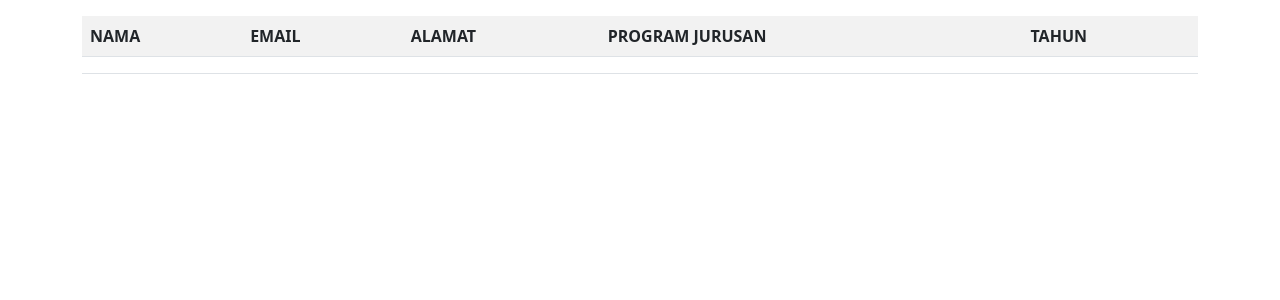
After one commit to ferrdi28/new_latihan_repository, a PHP site: page /prosesTugas1.php in a window 1280 px wide. The commit adds this page. Shown: the top 300 px of the page. Run offline with PHP 8.4, Linux system fonts and the light colour scheme; data that the repository does not hold is empty.

Commit message:
Penambahan file

```diff
--- /dev/null
+++ b/prosesTugas1.php
@@ -0,0 +1,37 @@
+<!DOCTYPE html>
+<html lang="en">
+
+<head>
+    <meta charset="UTF-8">
+    <meta http-equiv="X-UA-Compatible" content="IE=edge">
+    <meta name="viewport" content="width=device-width, initial-scale=1.0">
+    <title>Document</title>
+    <link rel="stylesheet" href="bootstrap-5.0.2-dist/css/bootstrap.min.css">
+</head>
+
+<body>
+<div class="container mt-3">
+    <div class="row">
+        <div class="col-12">
+        <table class="table table-hover table-striped">
+        <tr>
+            <th>NAMA</th>
+            <th>EMAIL</th>
+            <th>ALAMAT</th>
+            <th>PROGRAM JURUSAN</th>
+            <th>TAHUN</th>
+        </tr>
+        <tr>
+             <td><?php echo $_POST['nama']; ?></td>
+             <td><?php echo $_POST['email']; ?></td>
+             <td><?php echo $_POST['alamat']; ?></td>
+             <td><?php echo $_POST['jurusan']; ?></td>
+             <td><?php echo $_POST['tahun']; ?></td>
+        </tr>
+    </table>
+        </div>
+    </div>
+</div>
+</body>
+
+</html>
```
Also changed, not shown: tugas1.php (+45 -9 lines).
